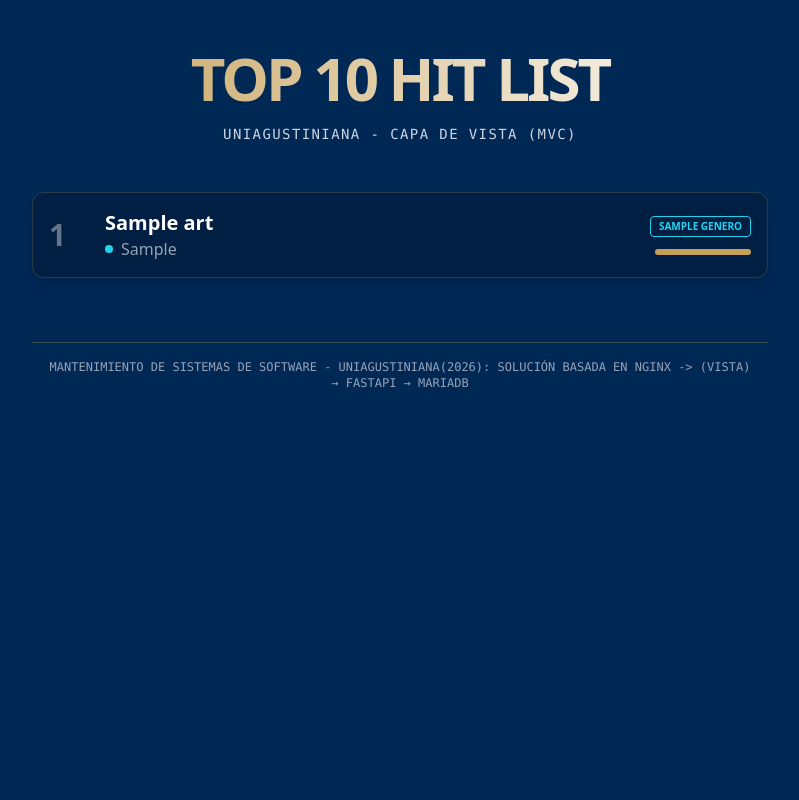
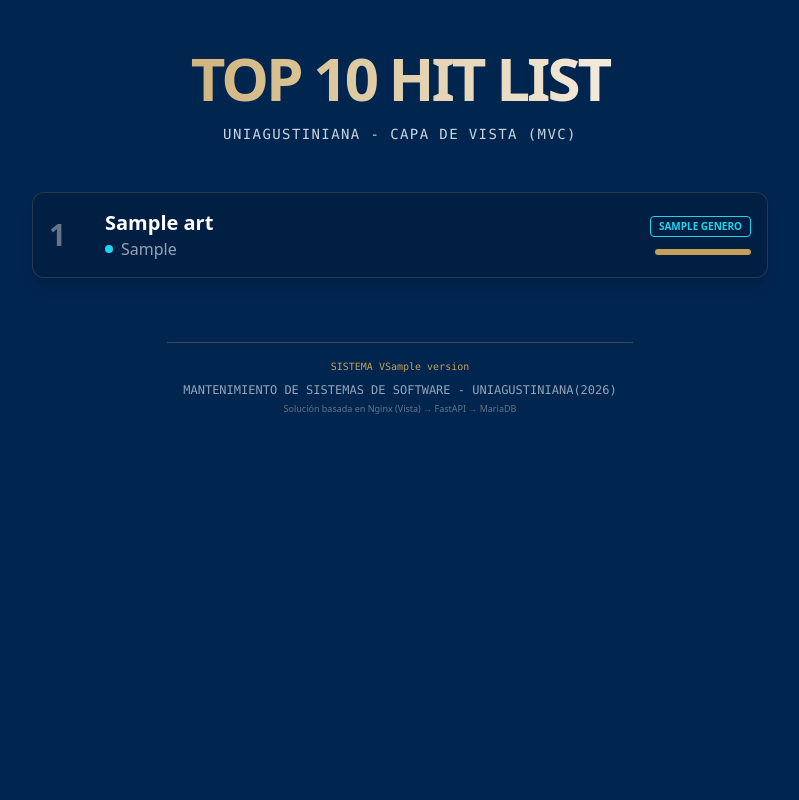
Before and after one commit to MariaPinzons/unidad-3_evaluacion_final_mss, a FastAPI app: template api/templates/index.html in a window 1280 px wide. Shown: the whole page, without its empty margins (240-1039 px from the left). Run offline with FastAPI, Linux system fonts and the light colour scheme; the template is opened without the code that fills it: most values are stand-ins (such as "Sample title", 1, 10 or a date in 2020); some libraries are stand-ins or nearby versions.

Commit message:
feat: implementacion de columna genero, visualizacion genero musical y version 1.1.0

```diff
--- a/api/main.py
+++ b/api/main.py
@@ -5,7 +5,12 @@ import mariadb
 import os
 import time
 
-app = FastAPI()
+# 1. ACTUALIZACIÓN DE VERSIÓN: Requisito obligatorio para el Changelog
+app = FastAPI(
+    title="Billboard Uniagustiniana",
+    version="1.1.0",
+    description="Evolución del sistema de ranking de artistas"
+)
 # Asegúrate de que la ruta coincida con tu estructura de carpetas
 templates = Jinja2Templates(directory="templates")
 
@@ -43,14 +48,21 @@ async def leer_vista(request: Request):
         )
 
     try:
+        # Usamos dictionary=True para que en el HTML podamos usar {{ artista.genero }}
         cursor = conexion.cursor(dictionary=True)
+
+        # 2. VERIFICACIÓN DE CONSULTA:
+        # Al usar SELECT *, ya traemos: id, nombre, genero, ultimo_exito, popularidad
         # Consulta para el ranking de popularidad
         cursor.execute("SELECT * FROM artistas ORDER BY popularidad DESC LIMIT 10")
         datos = cursor.fetchall()
+
         return templates.TemplateResponse(
             request=request,
             name="index.html",
-            context={"artistas": datos}
+            context={"artistas": datos,
+                     "version": app.version # Pasamos la versión a la vista
+                    }
         )
     except mariadb.Error as e:
         return HTMLResponse(content=f"<h1>Error en la consulta: {e}</h1>", status_code=500)
--- a/api/templates/index.html
+++ b/api/templates/index.html
@@ -6,7 +6,8 @@
     <title>Billboard UNIAGUSTINIANA - Top 10</title>
     <script src="https://cdn.tailwindcss.com"></script>
 </head>
-<body class="bg-[#002855] text-slate-100 min-h-screen font-sans">
+<body class="bg-[#00254F] text-slate-100 min-h-screen font-sans">
+    <!--<body class="bg-[#002855] text-slate-100 min-h-screen font-sans">-->
     <div class="max-w-3xl mx-auto py-12 px-4">
         <header class="text-center mb-12">
             <h1 class="text-6xl font-black bg-clip-text text-transparent bg-gradient-to-r from-[#C5A059] to-white uppercase tracking-tighter">
@@ -38,7 +39,7 @@
                         {{ art.genero | upper }}
                     </span>
                     <div class="w-24 bg-slate-800 h-1.5 rounded-full mt-1 overflow-hidden">
-                        <div class="bg-[#C5A059] h-full" style="width: {{ art.popularidad }}%"></div>
+                        <div class="bg-[#C5A059] h-full" style="width: {{ art.popularidad or 0 }}%"></div>
                     </div>
                 </div>
             </div>
@@ -47,7 +48,9 @@
 
         <footer class="mt-16 text-center text-slate-400">
             <div class="inline-block p-4 border-t border-[#C5A059]/30">
-                <p class="text-xs font-mono uppercase">Mantenimiento de Sistemas de Software -  Uniagustiniana(2026): Solución basada en Nginx -> (Vista) → FastAPI → MariaDB</p>
+                <p class="text-[10px] font-mono mb-2 text-[#C5A059]">SISTEMA V{{ version }}</p>
+                <p class="text-xs font-mono uppercase">Mantenimiento de Sistemas de Software - Uniagustiniana(2026)</p>
+                <p class="text-[9px] mt-1 text-slate-500">Solución basada en Nginx (Vista) → FastAPI → MariaDB</p>
             </div>
         </footer>
     </div>
```
Also changed, not shown: db/init.sql (+6 -4 lines), README.md.
